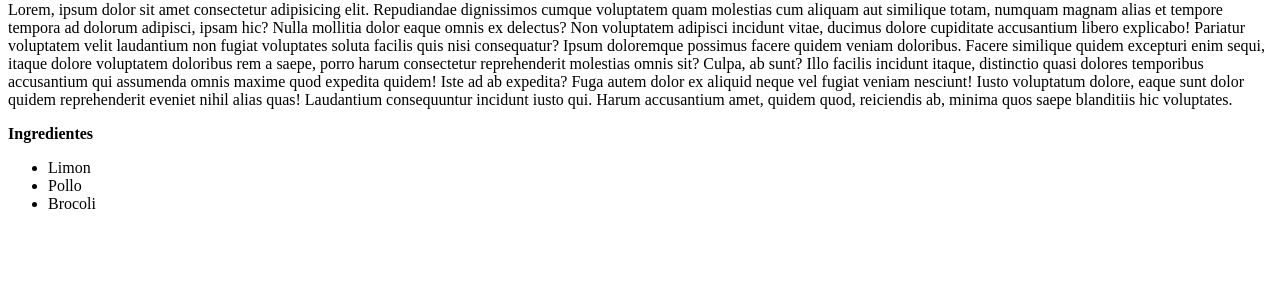
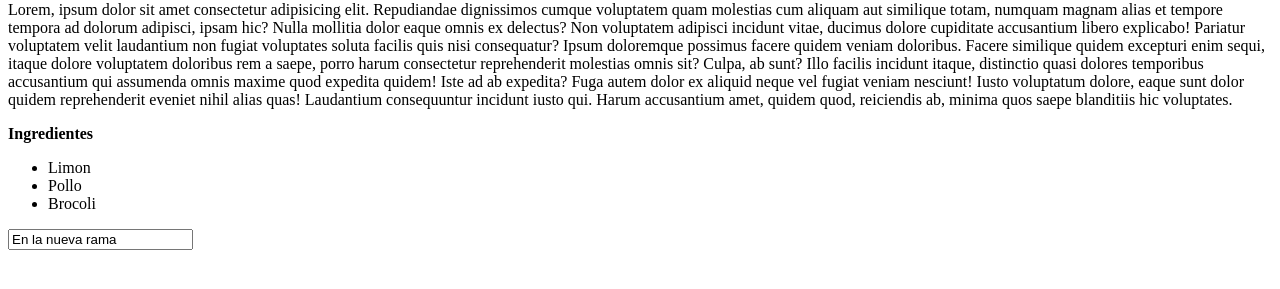
Before and after one commit to Jefferson-web/primeraWeb, a plain HTML site: page index.html in a window 1280 px wide. Shown: the part 79-368 px from the top of the page. Drawn offline with Linux system fonts and the light colour scheme.

Commit message:
mi nueva rama

```diff
--- a/index.html
+++ b/index.html
@@ -19,5 +19,6 @@
         <li>Pollo</li>
         <li>Brocoli</li>
     </ul>
+    <input type="text" value="En la nueva rama">
 </body>
 </html>
```
